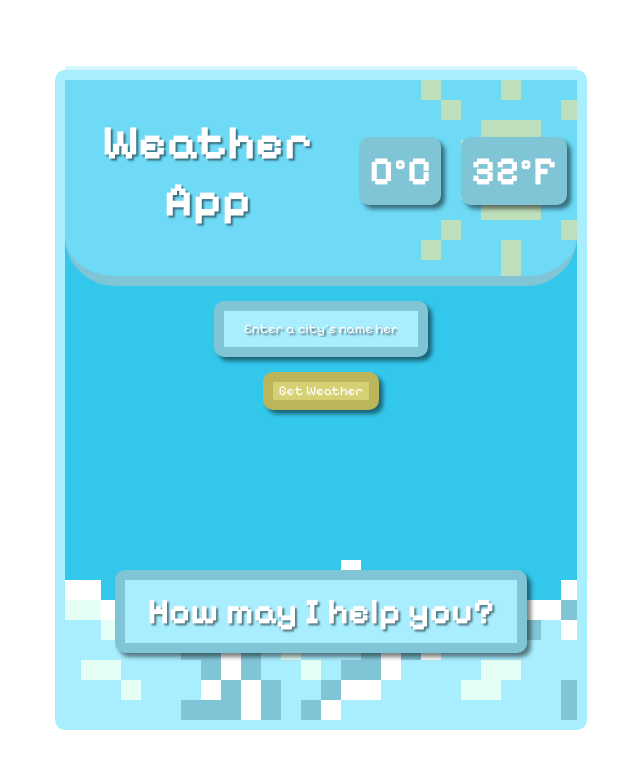
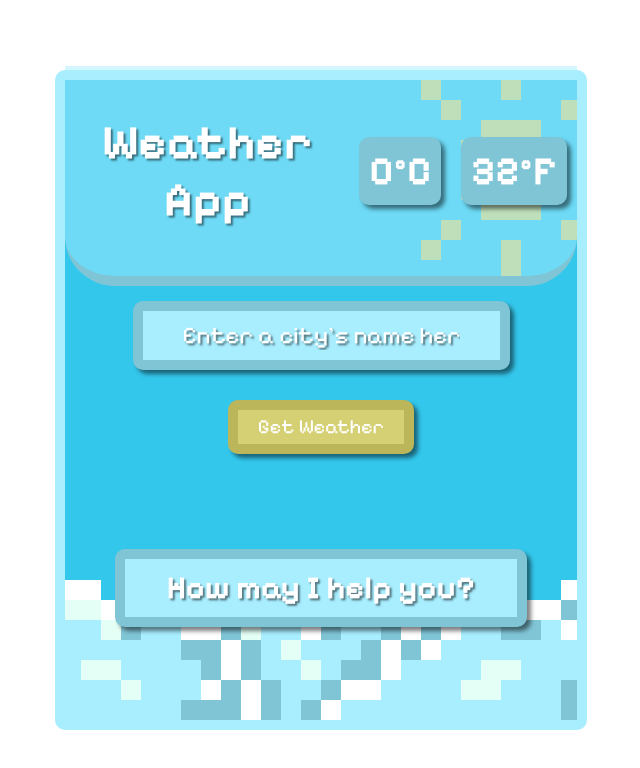
Before and after one commit to Psychopatate-spec/weather-app, a React (Create React App) app: page / in a window 1280 px wide. Shown: the top 768 px of the page, without its empty margins (319-959 px from the left). Built offline with nearby package versions, Linux system fonts and the light colour scheme.

Commit message:
Maked the text bigger

```diff
--- a/src/App.css
+++ b/src/App.css
@@ -105,7 +105,8 @@ input {
   border-radius: 10px;
   color: white;
   margin: 15px;
-  padding: 10px 20px;
+  padding: 10px 40px;
+  font-size: 24px;
   box-shadow: 4px 4px 4px rgba(0, 0, 0, 0.5);
   text-shadow: 2px 2px 2px rgba(0, 0, 0, 0.5);
 }
@@ -120,6 +121,9 @@ button {
   border: solid 10px var(--dark-yellow-color);
   border-radius: 10px;
   color: white;
+  margin: 15px;
+  padding: 5px 20px;
+  font-size: 20px;
   box-shadow: 4px 4px 4px rgba(0, 0, 0, 0.5);
 }
 button:hover {
@@ -131,10 +135,10 @@ button:hover {
 }
 
 #weather-infos p {
-  font-size: 36px;
+  font-size: 32px;
   font-weight: bold;
   margin: 0 50px;
-  margin-top: 160px;
+  margin-top: 80px;
   background-color: var(--blue-color);
   border: 10px solid var(--dark-blue-color);
   border-radius: 10px;
```
